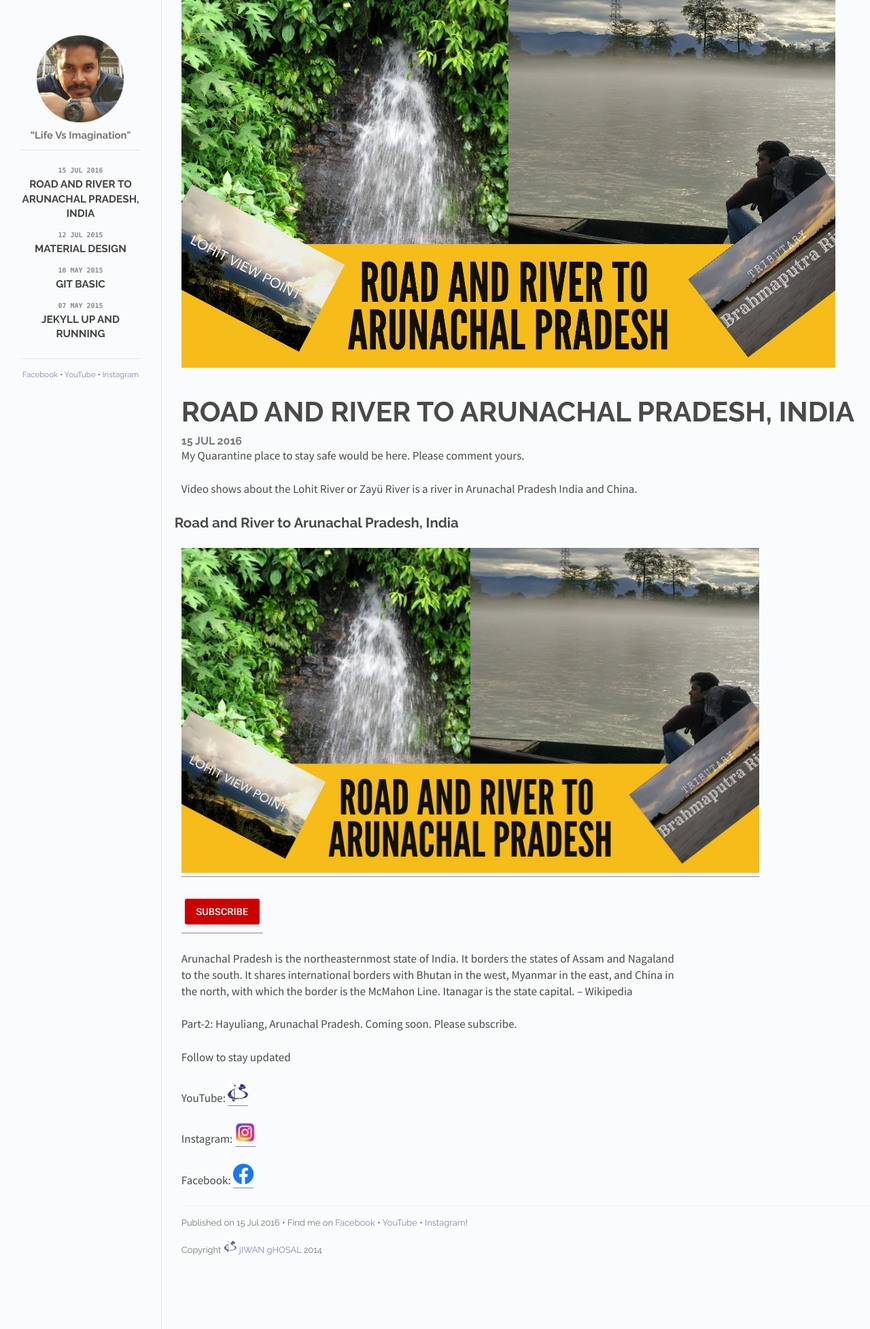
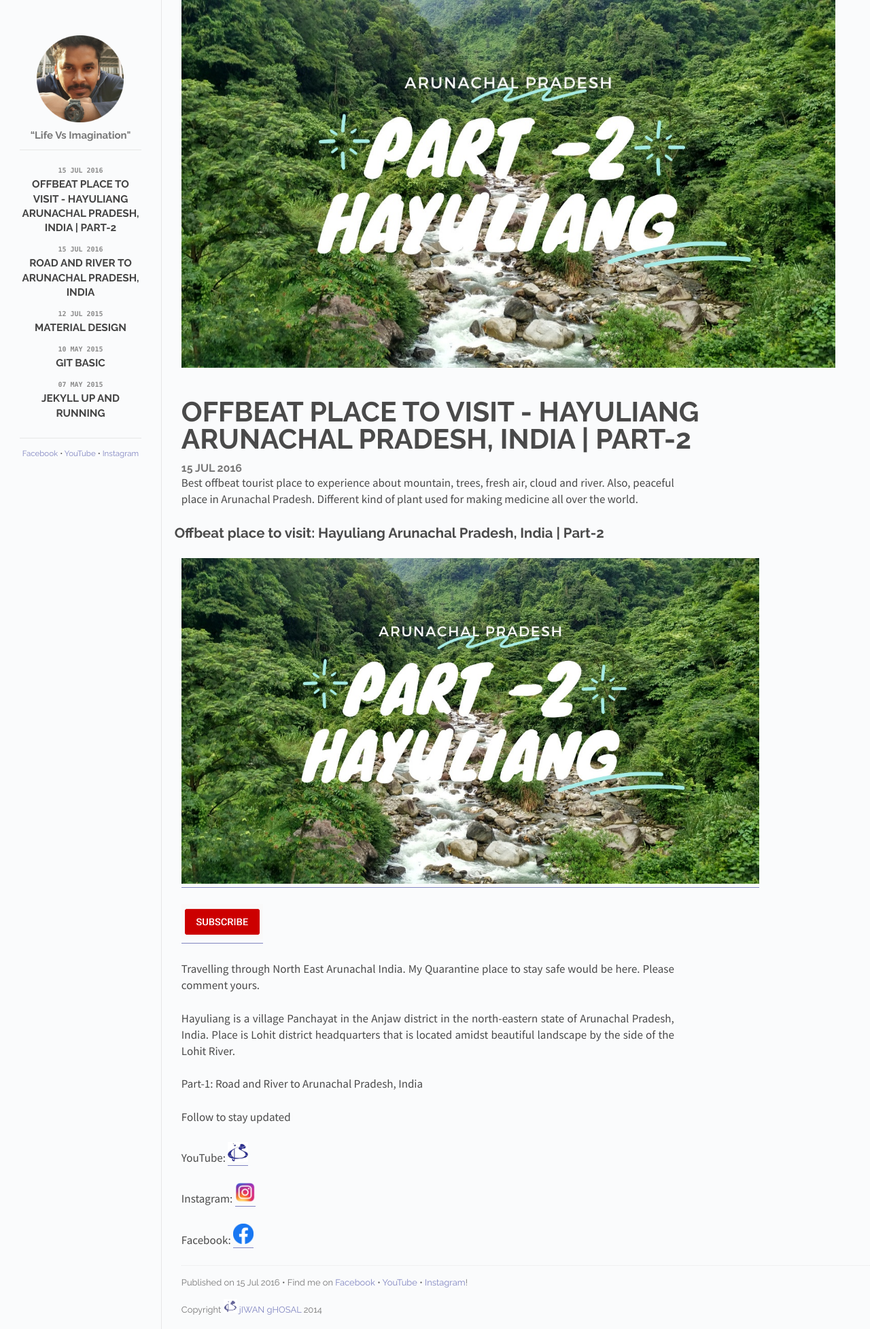
Before and after one commit to heartstchr/Blog, a Jekyll site: the page built from index.html, in a window 1280 px wide. Shown: the whole page at 68% size. Built offline with Jekyll 4.4.1, drawn with Linux system fonts in a browser that asks for light colours; Markdown is read by kramdown in place of the engine named in the settings.

Commit message:
addin part 2

```diff
--- /dev/null
+++ b/_posts/2016-07-17-Hayuliang-Arunachal-Pradesh-India.md
@@ -0,0 +1,28 @@
+---
+layout: post
+title: Offbeat place to visit - Hayuliang Arunachal Pradesh, India | Part-2
+cover: HayuliangArunachalPradesh.jpg
+date:   2016-07-15 14:07:00
+categories: posts
+---
+
+Best offbeat tourist place to experience about mountain, trees, fresh air, cloud and river. Also, peaceful place in Arunachal Pradesh. Different kind of plant used for making medicine all over the world.
+
+## Offbeat place to visit: Hayuliang Arunachal Pradesh, India | Part-2
+[![thumbnail](https://heartstchr.github.io/tech-blog/assets/images/HayuliangArunachalPradesh.jpg )](https://youtu.be/6l9vKv89QzU "thumbnail")
+
+[![button](https://heartstchr.github.io/tech-blog/assets/images/button.png)](https://www.youtube.com/c/JiwanGhosal/?sub_confirmation=1 "button")
+
+Travelling through North East Arunachal India. My Quarantine place to stay safe would be here. Please comment yours.
+
+Hayuliang is a village Panchayat in the Anjaw district in the north-eastern state of Arunachal Pradesh, India. Place is Lohit district headquarters that is located amidst beautiful landscape by the side of the Lohit River.
+
+Part-1: Road and River to Arunachal Pradesh, India
+
+Follow to stay updated
+
+YouTube: [![youtube](https://heartstchr.github.io/tech-blog/assets/images/logo.jpg)](https://www.youtube.com/c/JiwanGhosal "youtube")
+
+Instagram: [![insta](https://heartstchr.github.io/tech-blog/assets/images/insta.png)](https://www.instagram.com/stchr_heart/ "insta")
+
+Facebook: [![fb](https://heartstchr.github.io/tech-blog/assets/images/fb.png)](https://www.facebook.com/jiwan.ghosal/ "fb")
```
Also changed, not shown: _posts/2016-07-15-Road-and-River-to-Arunachal-Pradesh-India copy.md (renamed from _posts/2016-07-15-Road-and-River-to-Arunachal-Pradesh-India.md, +5 -1 lines), assets/images/ArunachalPradeshBrabhaputra.jpg (added), assets/images/ArunachalPradeshLohit.jpg (added), assets/images/HayuliangArunachalPradesh.jpg (added), assets/images/peninsula.jpg (added).
